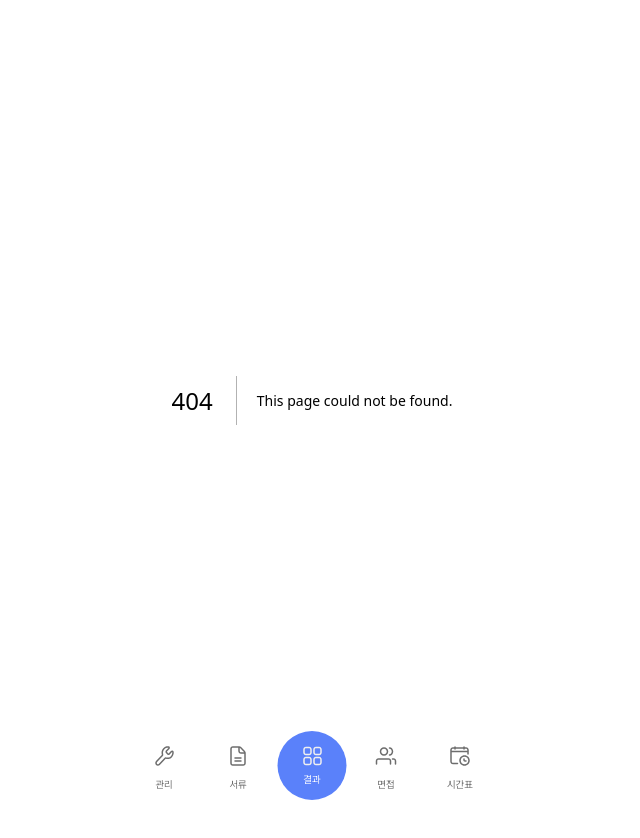
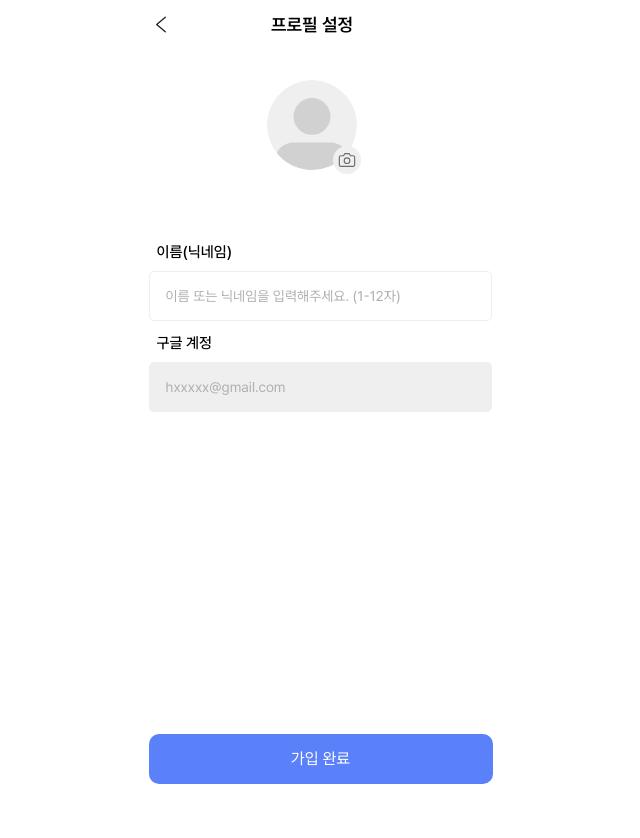
Before and after one commit to Konkuk-KUIT/CAMPUSFORM-Web, a Next.js app: page /auth/setup in a window 1280 px wide. Before the commit this address had no page. Shown: the top 838 px of the page, without its empty margins (328-968 px from the left). After the commit the page ends 800 px from the top, so only its background shows below. Built offline with nearby package versions, Linux system fonts and the light colour scheme.

Commit message:
feat : 로그인, 프로필 설정 페이지 구현

```diff
--- /dev/null
+++ b/src/app/auth/login/page.tsx
@@ -0,0 +1,19 @@
+// 로그인 페이지
+import Image from 'next/image';
+
+export default function LoginPage() {
+  return (
+    <div className="flex flex-col items-center justify-center min-h-screen">
+      <div className="flex flex-col items-center justify-center p-3 gap-3 mb-7">
+        <Image src="/icons/logo.svg" alt="캠퍼스폼 로고" width={52} height={53} />
+        <Image src="/icons/campusform.svg" alt="캠퍼스폼" width={135} height={15} />
+      </div>
+
+      <button className="flex items-center justify-center gap-3 w-75 h-12 border border-[#e7e7e7] rounded-[100px] mb-3 cursor-pointer">
+        <Image src="/icons/google.svg" alt="구글 로고" width={20} height={20} />
+        <span className="text-14 font-semibold">구글 계정으로 로그인</span>
+      </button>
+      <span className="text-body-sm text-gray-500">로그인을 위해서는 구글 계정이 필요해요.</span>
+    </div>
+  );
+}
--- /dev/null
+++ b/src/app/auth/setup/page.tsx
@@ -0,0 +1,12 @@
+// 프로필 설정 페이지
+import ProfileSetupForm from '@/components/form/auth/ProfileSetupForm';
+import Header from '@/components/Header';
+
+export default function SetupPage() {
+  return (
+    <div>
+      <Header title="프로필 설정" backTo="/auth/login" />
+      <ProfileSetupForm />
+    </div>
+  );
+}
--- a/src/app/layout.tsx
+++ b/src/app/layout.tsx
@@ -1,4 +1,3 @@
-import Navbar from '@/components/Navbar';
 import '@/style/globals.css';
 import localFont from 'next/font/local';
 
@@ -11,8 +10,7 @@ export default function RootLayout({ children }: { children: React.ReactNode })
     <html lang="ko">
       <body className={pretendard.className}>
         {' '}
-        <div className="w-full max-w-93.75 mx-auto min-h-screen bg-white pb-20">{children}</div>
-        <Navbar />
+        <div className="w-full max-w-93.75 mx-auto min-h-screen bg-white">{children}</div>
       </body>
     </html>
   );
--- /dev/null
+++ b/src/components/Header.tsx
@@ -0,0 +1,21 @@
+// components/Header.tsx
+import Link from 'next/link';
+import Image from 'next/image';
+
+interface HeaderProps {
+  title: string;
+  backTo?: string;
+}
+
+export default function Header({ title, backTo }: HeaderProps) {
+  return (
+    <header className="flex items-center justify-center h-12 relative">
+      {backTo && (
+        <Link href={backTo} className="absolute left-4 p-2">
+          <Image src="/icons/back.svg" alt="뒤로가기" width={24} height={24} />
+        </Link>
+      )}
+      <span className="text-title font-semibold">{title}</span>
+    </header>
+  );
+}
--- a/src/components/SelectModal.tsx
+++ b/src/components/SelectModal.tsx
@@ -11,12 +11,16 @@ interface SelectModalProps {
   options: SelectModalOption[];
   value?: string;
   onChange?: (value: string) => void;
+  backgroundColor?: 'white' | 'gray-100';
+  width?: 'w-[102px]' | 'w-[113px]';
 }
 
 export default function SelectModal({
   options,
   value: controlledValue,
-  onChange
+  onChange,
+  backgroundColor = 'white',
+  width = 'w-[102px]',
 }: SelectModalProps) {
   const [internalValue, setInternalValue] = useState('');
 
@@ -30,13 +34,15 @@ export default function SelectModal({
     }
   };
 
+  const bgClass = backgroundColor === 'gray-100' ? 'bg-gray-100' : 'bg-white';
+
   return (
-    <div className="w-25.5 bg-white rounded-[10px] flex flex-col">
-      {options.map((option) => (
+    <div className={`${width} ${bgClass} rounded-10 flex flex-col`}>
+      {options.map(option => (
         <button
           key={option.id}
           onClick={() => handleSelect(option.id)}
-          className="h-8.75 text-body-sm-rg text-center"
+          className="h-8.75 text-body-sm-rg text-center cursor-pointer"
         >
           {option.label}
         </button>
--- a/src/components/Textbox.tsx
+++ b/src/components/Textbox.tsx
@@ -1,6 +1,7 @@
 'use client';
 
 import { useState } from 'react';
+import Image from 'next/image';
 
 interface TextboxProps {
   placeholder?: string;
@@ -8,6 +9,7 @@ interface TextboxProps {
   onChange?: (value: string) => void;
   error?: boolean;
   errorMessage?: string;
+  disabled?: boolean;
 }
 
 export default function Textbox({
@@ -15,7 +17,8 @@ export default function Textbox({
   value: controlledValue,
   onChange,
   error = false,
-  errorMessage = '오류메시지'
+  errorMessage = '오류메시지',
+  disabled = false,
 }: TextboxProps) {
   const [isFocused, setIsFocused] = useState(false);
   const [internalValue, setInternalValue] = useState('');
@@ -33,6 +36,7 @@ export default function Textbox({
 
   // 상태 결정
   const getState = () => {
+    if (disabled) return 'disabled';
     if (error) return 'error';
     if (isFocused) return 'pressed';
     if (value) return 'filled';
@@ -44,29 +48,46 @@ export default function Textbox({
   // 상태별 스타일
   const styles = {
     default: {
-      background: 'bg-gray-50',
+      background: 'bg-white',
       border: 'border-gray-100',
-      text: 'text-gray-300'
+      text: 'text-gray-300',
     },
     filled: {
-      background: 'bg-gray-50',
+      background: 'bg-white',
       border: 'border-gray-100',
-      text: 'text-gray-950'
+      text: 'text-gray-950',
     },
     pressed: {
-      background: 'bg-gray-50',
+      background: 'bg-white',
       border: 'border-primary border-1.5',
-      text: 'text-gray-950'
+      text: 'text-gray-950',
     },
     error: {
       background: 'bg-white',
-      border: 'border-[#FF383C]',
-      text: 'text-gray-300'
-    }
+      border: 'border-point-red',
+      text: 'text-gray-300',
+    },
+    disabled: {
+      background: 'bg-gray-100',
+      border: 'border-gray-100',
+      text: 'text-gray-300',
+    },
   };
 
   return (
-    <div className="w-full">
+    <div className="w-full relative">
+      {/* 에러 메시지 */}
+      {error && (
+        <div className="absolute -top-10 -right-2.5 z-10">
+          <div className="bg-point-red text-white text-12 px-3 py-1.5 rounded-5 relative whitespace-nowrap">
+            {errorMessage}
+            <div className="absolute -bottom-1.5 right-3 w-0 h-0 border-l-4 border-l-transparent border-r-4 border-r-transparent border-t-6 border-t-point-red" />
+          </div>
+        </div>
+      )}
+
+      {/* Input */}
+      <div className="relative">
         <input
           type="text"
           value={value}
@@ -74,11 +95,16 @@ export default function Textbox({
           onFocus={() => setIsFocused(true)}
           onBlur={() => setIsFocused(false)}
           placeholder={placeholder}
-        className={`w-85.75 h-12.5 px-4 rounded-5 border outline-none transition-colors text-body-rg placeholder:text-gray-300 ${styles[state].background} ${styles[state].border} ${styles[state].text}`}
+          disabled={disabled}
+          className={`w-85.75 h-12.5 px-4 pr-12 rounded-5 border outline-none transition-colors text-body-rg placeholder:text-gray-300 ${styles[state].background} ${styles[state].border} ${styles[state].text} ${disabled ? 'cursor-not-allowed' : ''}`}
         />
+        {/* 에러 아이콘 */}
         {error && (
-        <p className="w-85.75 mt-1 text-[#FF383C] text-12 text-right">{errorMessage}</p>
+          <div className="absolute -right-0.5 top-1/2 -translate-y-1/2">
+            <Image src="/icons/error.svg" alt="에러" width={18} height={18} />
+          </div>
         )}
+      </div>
     </div>
   );
 }
--- /dev/null
+++ b/src/components/auth/ProfileImageButton.tsx
@@ -0,0 +1,90 @@
+'use client';
+
+import { useState, useRef } from 'react';
+import Image from 'next/image';
+import SelectModal from '../SelectModal';
+
+export default function ProfileImageButton() {
+  const [isModalOpen, setIsModalOpen] = useState(false);
+  const [imgSrc, setImgSrc] = useState('');
+  const inputRef = useRef<HTMLInputElement>(null);
+
+  const profileOptions = [
+    { id: 'edit', label: '이미지 수정' },
+    { id: 'delete', label: '이미지 삭제' },
+  ];
+
+  // 모달에서 옵션 선택
+  const handleOptionSelect = (optionId: string) => {
+    if (optionId === 'edit') {
+      inputRef.current?.click();
+    } else if (optionId === 'delete') {
+      imgRemove();
+    }
+    setIsModalOpen(false);
+  };
+
+  // 이미지 선택 시 미리보기
+  const attachImgPath = (e: React.ChangeEvent<HTMLInputElement>) => {
+    const file = e.target.files?.[0];
+    if (!file) return;
+
+    if (!file.type.startsWith('image/')) {
+      alert('이미지 파일만 업로드 가능합니다.');
+      return;
+    }
+
+    // 이미지 미리보기
+    const reader = new FileReader();
+    reader.readAsDataURL(file);
+
+    reader.onload = (e: ProgressEvent<FileReader>) => {
+      if (reader.readyState === 2 && e.target?.result) {
+        setImgSrc(e.target.result as string);
+      }
+    };
+
+    // TODO: 나중에 서버 연동할때 파일 부모 컴포넌트로 전달
+  };
+
+  // 이미지 삭제
+  const imgRemove = () => {
+    setImgSrc('');
+    if (inputRef.current) {
+      inputRef.current.value = '';
+    }
+  };
+
+  return (
+    <div className="relative">
+      <button onClick={() => setIsModalOpen(!isModalOpen)} className="relative cursor-pointer block mx-auto">
+        {imgSrc ? (
+          <div className="w-22.5 h-22.5 relative">
+            <Image src={imgSrc} alt="프로필 이미지" fill className="rounded-full object-cover" />
+          </div>
+        ) : (
+          <Image src="/icons/profile.svg" alt="프로필" width={90} height={90} loading="eager" />
+        )}
+        <div className="absolute -bottom-1 -right-1">
+          <Image src="/icons/camera-button.svg" alt="사진 변경" width={28} height={28} />
+        </div>
+      </button>
+
+      <input type="file" ref={inputRef} accept="image/*" className="hidden" onChange={attachImgPath} />
+
+      {isModalOpen && (
+        <>
+          <div className="fixed inset-0 z-40" onClick={() => setIsModalOpen(false)} />
+          <div className="absolute top-full left-1/2 -translate-x-1/2 mt-2 z-50">
+            <SelectModal
+              options={profileOptions}
+              onChange={handleOptionSelect}
+              width="w-[113px]"
+              backgroundColor="gray-100"
+            />
+          </div>
+        </>
+      )}
+    </div>
+  );
+}
--- /dev/null
+++ b/src/components/form/auth/ProfileSetupForm.tsx
@@ -0,0 +1,89 @@
+'use client';
+
+import { useState } from 'react';
+import ProfileImageButton from '@/components/auth/ProfileImageButton';
+import Button from '@/components/Btn';
+import Textbox from '@/components/Textbox';
+
+export default function ProfileSetupForm() {
+  const [nickname, setNickname] = useState('');
+  const [nicknameError, setNicknameError] = useState(false);
+
+  // 닉네임 유효성 검사
+  const validateNickname = (): boolean => {
+    // 빈 값 체크
+    if (!nickname.trim()) {
+      setNicknameError(true);
+      return false;
+    }
+
+    // 길이 체크 (1-12자)
+    if (nickname.length < 1 || nickname.length > 12) {
+      setNicknameError(true);
+      return false;
+    }
+
+    // 한글, 영문만 허용 (숫자, 특수문자 불가)
+    const nameRegex = /^[가-힣a-zA-Z]+$/;
+    if (!nameRegex.test(nickname)) {
+      setNicknameError(true);
+      return false;
+    }
+
+    return true;
+  };
+
+  // 가입 완료 버튼 클릭
+  const handleSignup = () => {
+    if (!validateNickname()) {
+      return;
+    }
+
+    // 검사 통과
+    setNicknameError(false);
+
+    // TODO: 서버로 데이터 전송
+  };
+
+  // 닉네임 입력 시 에러메세지 제거
+  const handleNicknameChange = (value: string) => {
+    setNickname(value);
+    if (nicknameError) {
+      setNicknameError(false);
+    }
+  };
+
+  return (
+    <>
+      <div className="px-6 py-8 pb-28 flex flex-col gap-3">
+        {/* 프로필 사진 */}
+        <ProfileImageButton />
+
+        {/* 이름 입력 */}
+        <div className="flex flex-col gap-2 mt-15">
+          <label className="text-subtitle-sm-md pl-2">이름(닉네임)</label>
+          <Textbox
+            placeholder="이름 또는 닉네임을 입력해주세요. (1-12자)"
+            value={nickname}
+            onChange={handleNicknameChange}
+            error={nicknameError}
+            errorMessage="이름에는 한글, 영문만 입력 가능합니다."
+          />
+        </div>
+
+        {/* 구글 계정 */}
+        <div className="flex flex-col gap-2">
+          <label className="text-subtitle-sm-md pl-2">구글 계정</label>
+          <Textbox placeholder="hxxxxx@gmail.com" disabled />
+        </div>
+      </div>
+
+      {/* 가입 완료 버튼 */}
+      <div className="fixed bottom-0 left-0 right-0 bg-white px-6 py-4 max-w-93.75 mx-auto">
+        <Button variant="primary" size="lg" onClick={handleSignup}>
+          가입 완료
+        </Button>
+      </div>
+    </>
+  );
+}
```
Lines whose indentation alone changed are shown as unchanged.
